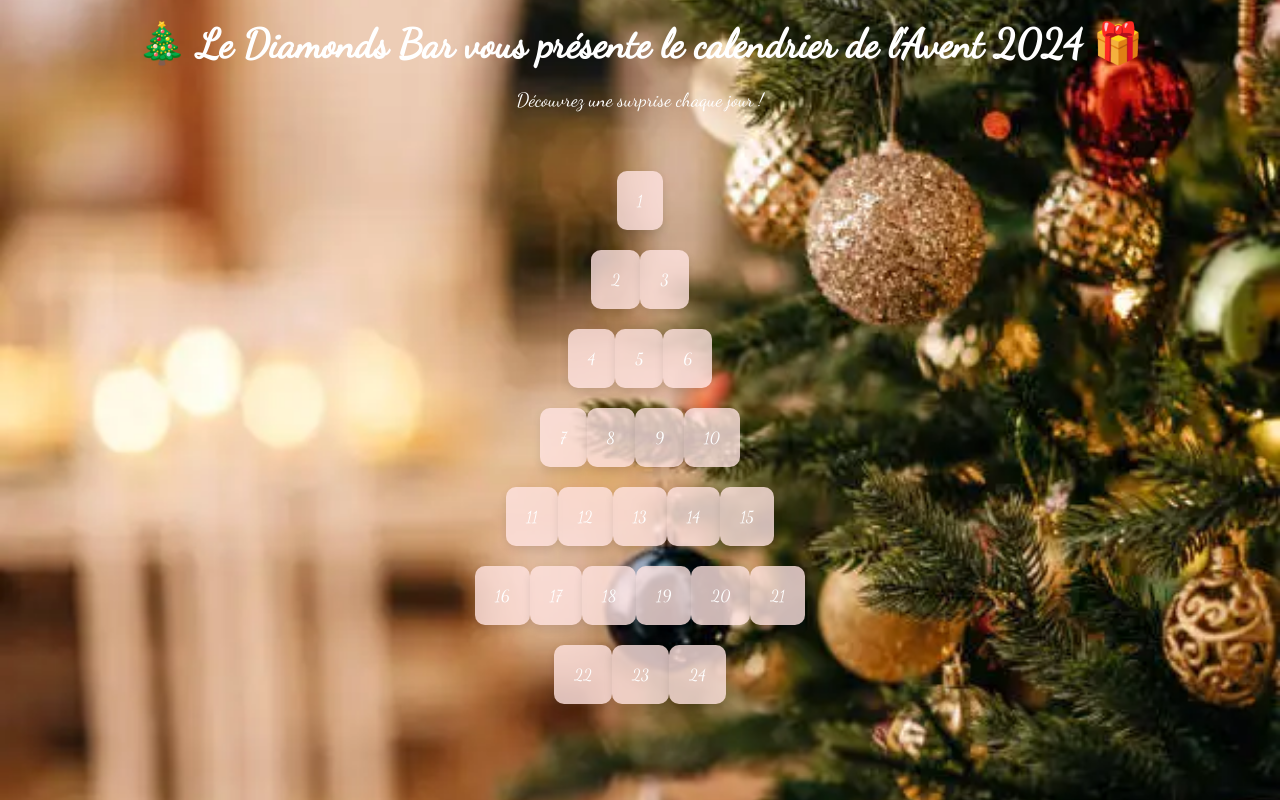
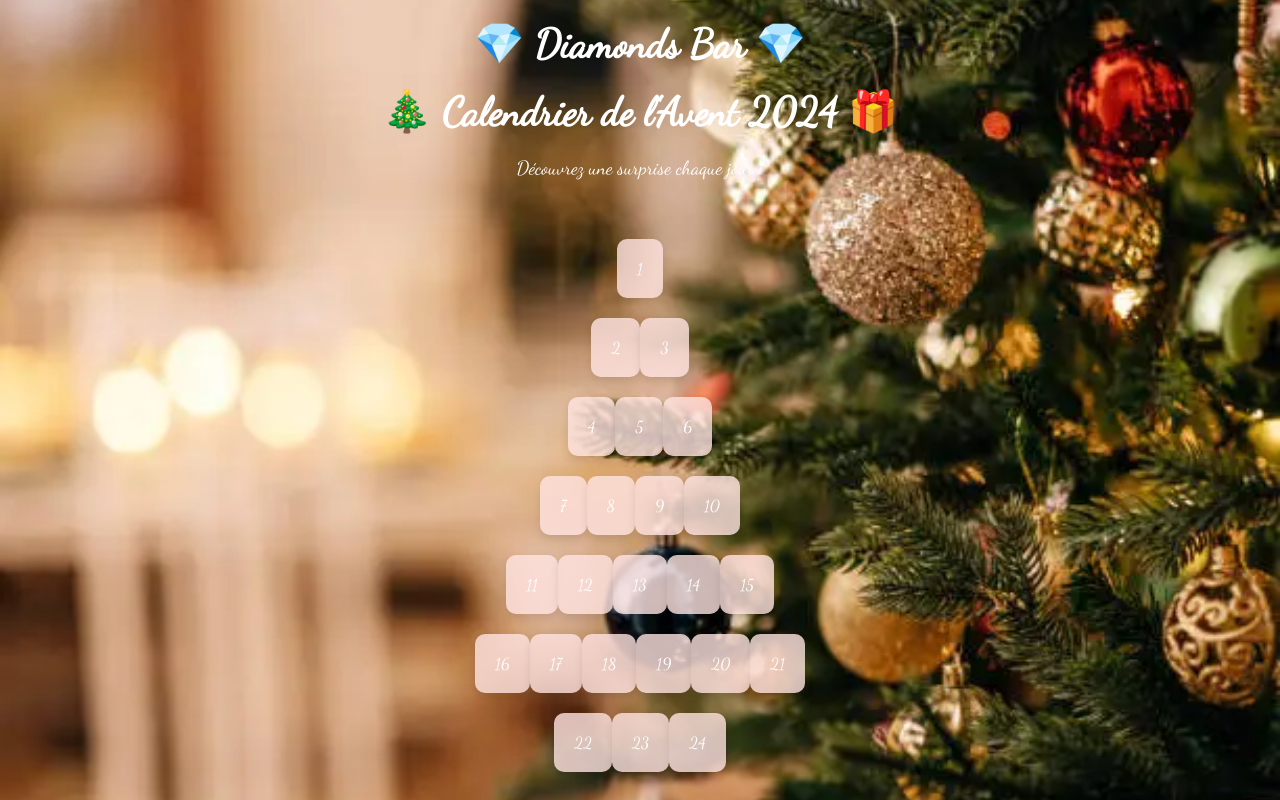
Before and after one commit to LeatyAS/AdventCalender, a plain HTML site: page index.html in a window 1280 px wide. Drawn offline with Linux system fonts and the light colour scheme.

Commit message:
Update index.html

```diff
--- a/index.html
+++ b/index.html
@@ -124,7 +124,8 @@
     </style>
 </head>
 <body>
-    <h1>🎄 Le Diamonds Bar vous présente le calendrier de l'Avent 2024 🎁</h1>
+    <h1> 💎 Diamonds Bar 💎 </h1>
+    <h1>🎄 Calendrier de l'Avent 2024 🎁</h1>
     <p>Découvrez une surprise chaque jour !</p>
 
     <div class="calendar">
```
